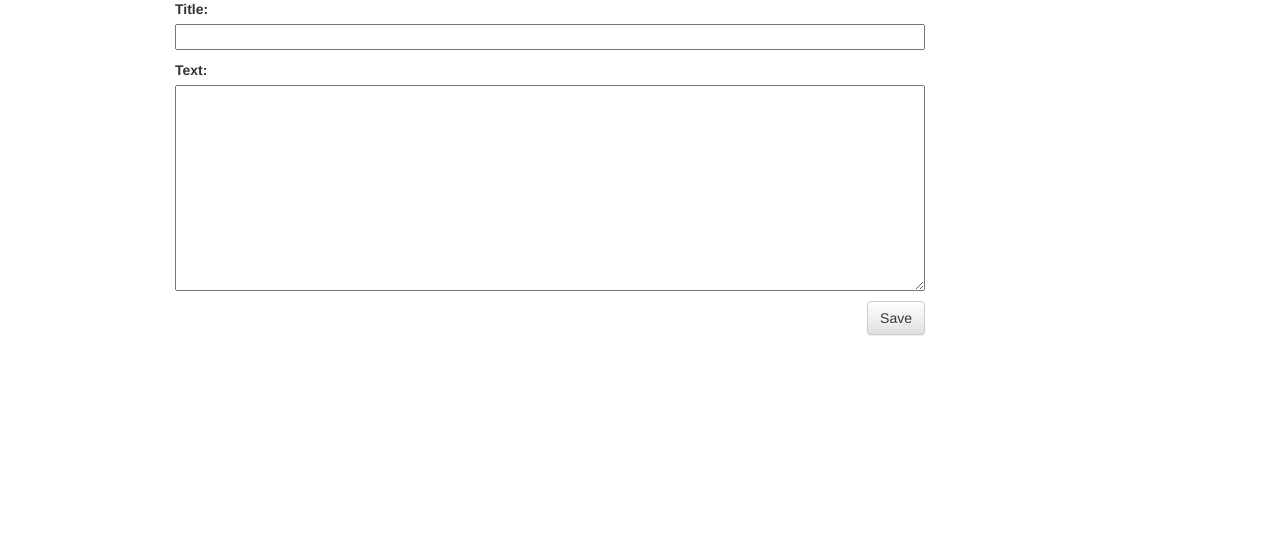
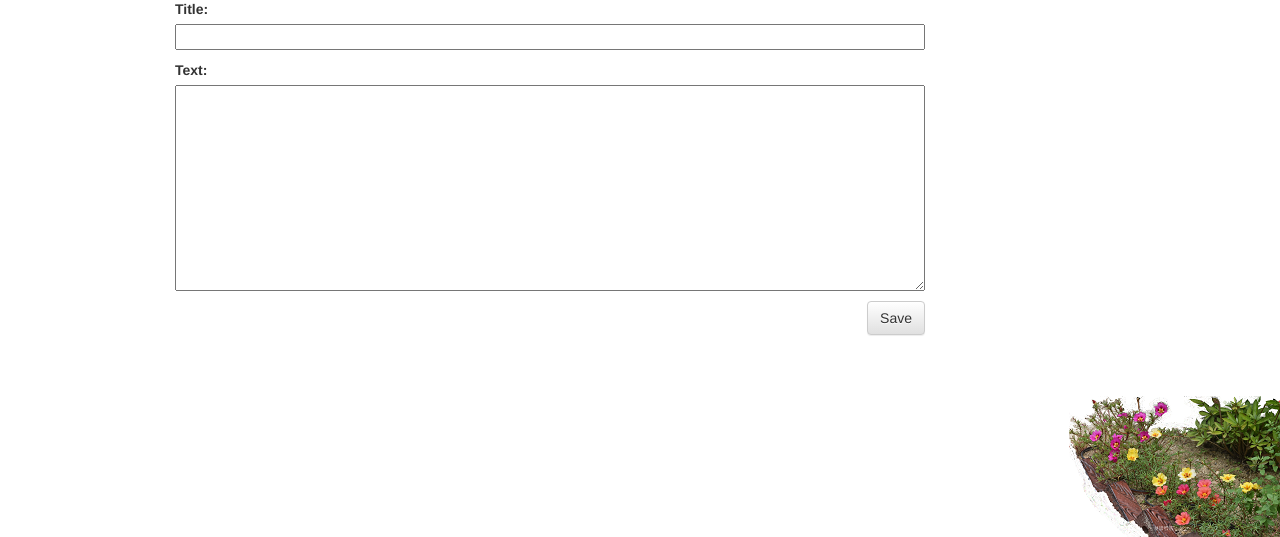
Before and after one commit to kwonwonbai/my-first-blog, a Django app: page /post/new/ in a window 1280 px wide. Shown: the part 347-884 px from the top of the page. Run offline with Django 3.2, Linux system fonts and the light colour scheme; some libraries are stand-ins or nearby versions.

Commit message:
image fixed 완결

```diff
--- a/blog/static/css/blog.css
+++ b/blog/static/css/blog.css
@@ -58,13 +58,11 @@ h1, h2, h3, h4 {
 }
 
 .floating {
-  position: fixed;
-  right: 100%;
-  top: 690px;
-  margin-right: -1720px;
-  text-align:center;
-  width: 220px;
-  transparrent: 0;
+    position: fixed;
+    bottom: 0;
+    right: 0;
+
+
 }
 
 .comment {
--- a/blog/templates/blog/base.html
+++ b/blog/templates/blog/base.html
@@ -32,7 +32,7 @@
         <hr style="border: solid 8px green;"> <!-- 수평선 넣기 -->
 
         <div class="floating">
-            <img src="/static/img/rosemoss.png " width="200">
+            <img src="/static/img/rosemoss.png?v=1 ">
 
         </div>
 
```
